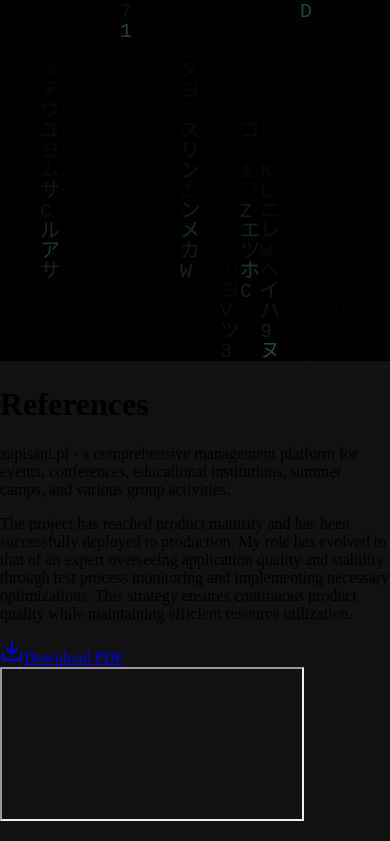
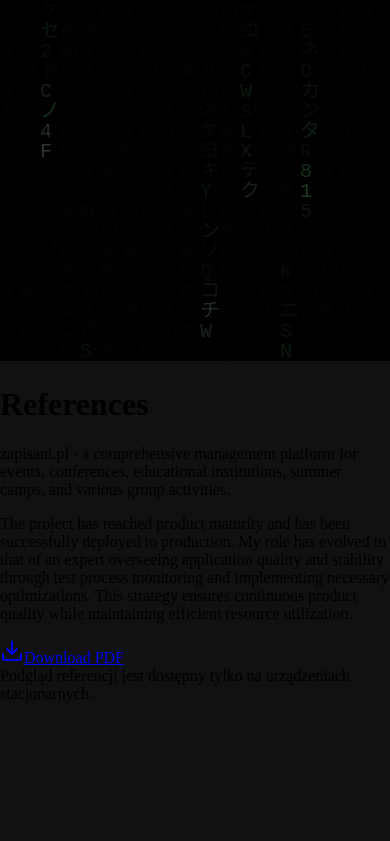
Before and after one commit to dar-kow/Portfolio, a React (Vite) app in the folder client/: page /references in a window 390 px wide. Shown: the part 772-1613 px from the top of the page. After the commit the page ends 1491 px from the top, so only its background shows below. Built offline with nearby package versions, Linux system fonts and the light colour scheme.

Commit message:
Add responsive iframe rendering in References component for mobile support

```diff
--- a/client/src/features/references/References.tsx
+++ b/client/src/features/references/References.tsx
@@ -1,3 +1,4 @@
+import { useState, useEffect } from "react";
 import { motion } from "framer-motion";
 import { Download } from "lucide-react";
 import { useLanguage } from "../../shared/components/common/LanguageContext";
@@ -7,6 +8,23 @@ import { referencesMessages } from "./data";
 
 function References(): JSX.Element {
     const { lang } = useLanguage();
+    const [isMobile, setIsMobile] = useState(false);
+    const [iframeKey, setIframeKey] = useState(Date.now());
+
+    useEffect(() => {
+        const handleResize = () => {
+            const mobile = window.innerWidth < 768;
+            setIsMobile(mobile);
+
+            if (!mobile) {
+                setIframeKey(Date.now());
+            }
+        };
+
+        handleResize(); // ustaw przy starcie
+        window.addEventListener("resize", handleResize);
+        return () => window.removeEventListener("resize", handleResize);
+    }, []);
 
     return (
         <>
@@ -31,18 +49,23 @@ function References(): JSX.Element {
                         <span>{referencesMessages.downloadButton[lang]}</span>
                     </a>
                 </motion.div>
-                <motion.div
-                    initial={{ opacity: 0 }}
-                    animate={{ opacity: 1 }}
-                    className="w-full h-[80vh] border-2 border-[var(--matrix-dark)] rounded-md overflow-hidden"
-                >
-                    <iframe
-                        src="/assets/referencje.pdf"
-                        title="Podgląd referencji"
-                        className="w-full h-full"
-                    />
-                </motion.div>
-            </div >
+
+                {/* Render iframe tylko na urządzeniach stacjonarnych */}
+                {!isMobile ? (
+                    <motion.div initial={{ opacity: 0 }} animate={{ opacity: 1 }} className="w-full">
+                        <iframe
+                            key={iframeKey}
+                            src="/assets/referencje.pdf"
+                            title="Podgląd referencji"
+                            className="w-full min-h-[400px] sm:min-h-[600px] md:min-h-[800px]"
+                        />
+                    </motion.div>
+                ) : (
+                    <div className="w-full text-center text-[var(--matrix-white)]">
+                        Podgląd referencji jest dostępny tylko na urządzeniach stacjonarnych.
+                    </div>
+                )}
+            </div>
         </>
     );
 }
```
